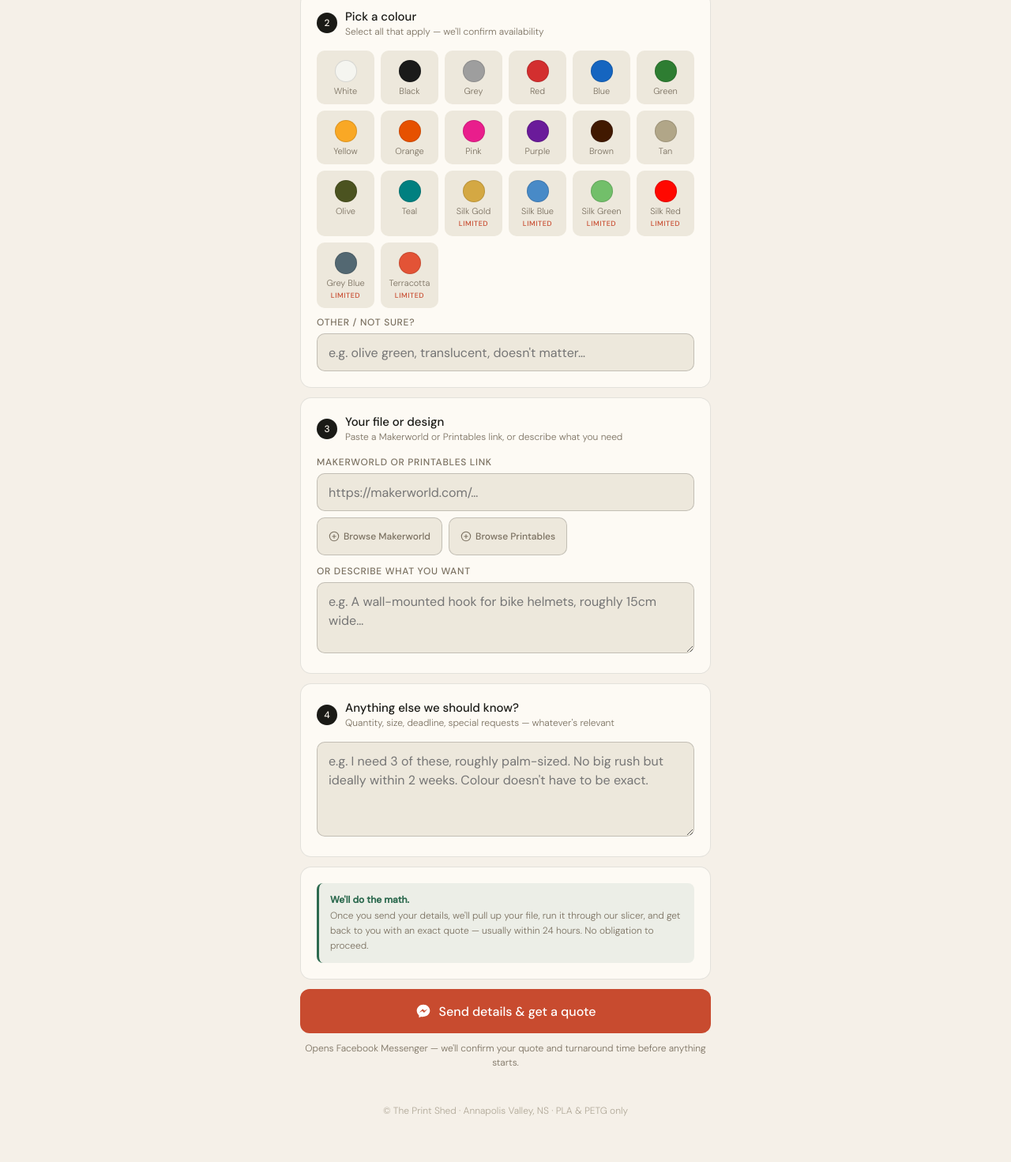
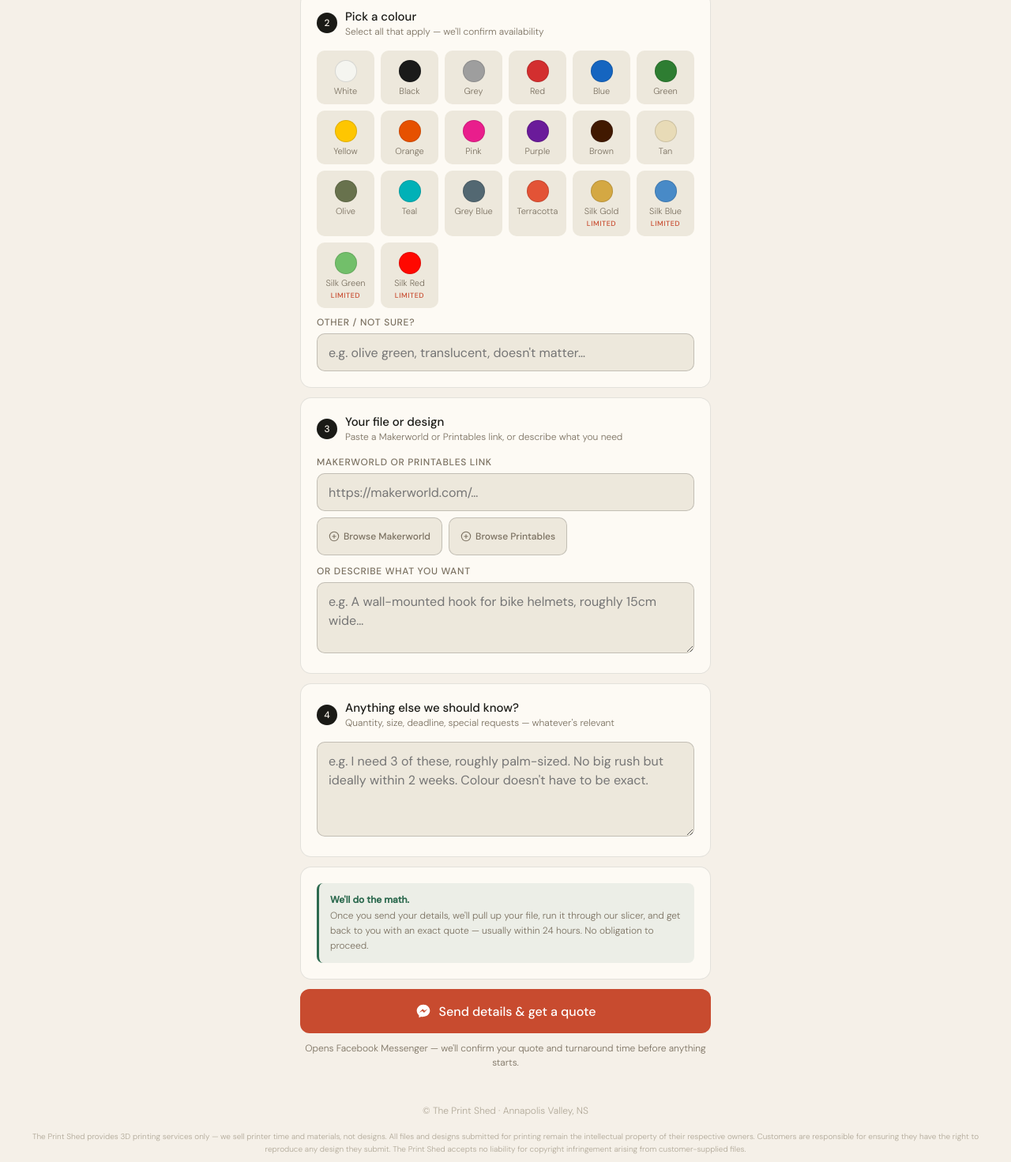
Before and after one commit to murphylobster/3DPrint, a plain HTML site: page index.html in a window 1280 px wide. Shown: the part 789-2260 px from the top of the page at 79% size. Drawn offline with nearby package versions, Linux system fonts and the light colour scheme.

Commit message:
Update index.html

```diff
--- a/index.html
+++ b/index.html
@@ -568,7 +568,9 @@
 </div>
 
 <footer>
-  © The Print Shed · Annapolis Valley, NS · PLA & PETG only
+  © The Print Shed · Annapolis Valley, NS
+  <br><br>
+  <small>The Print Shed provides 3D printing services only — we sell printer time and materials, not designs. All files and designs submitted for printing remain the intellectual property of their respective owners. Customers are responsible for ensuring they have the right to reproduce any design they submit. The Print Shed accepts no liability for copyright infringement arising from customer-supplied files.</small>
 </footer>
 
 <script>
@@ -595,21 +597,21 @@
       { name: 'Red',            hex: '#d32f2f' },
       { name: 'Blue',           hex: '#1565c0' },
       { name: 'Green',          hex: '#2e7d32' },
-      { name: 'Yellow',         hex: '#f9a825' },
+      { name: 'Yellow',         hex: '#FEC601' },
       { name: 'Orange',         hex: '#e65100' },
       { name: 'Pink',           hex: '#e91e8c' },
       { name: 'Purple',         hex: '#6a1b9a' },
       { name: 'Brown',          hex: '#411900' },
-      { name: 'Tan',            hex: '#B1A688' },
-      { name: 'Olive',          hex: '#4B5320' },
-      { name: 'Teal',           hex: '#008080' },
+      { name: 'Tan',            hex: '#E8DBB7' },
+      { name: 'Olive',          hex: '#68724D' },
+      { name: 'Teal',           hex: '#00B1B7' },
+      { name: 'Grey Blue',      hex: '#536872' },
+      { name: 'Terracotta',     hex: '#E35336' },
       // ── Specials (remove when out of stock) ──
       { name: 'Silk Gold',      hex: '#d4a843', special: true },
       { name: 'Silk Blue',      hex: '#488AC7', special: true },
       { name: 'Silk Green',     hex: '#72BF6A', special: true },
       { name: 'Silk Red',       hex: '#FF0800', special: true },
-      { name: 'Grey Blue',      hex: '#536872', special: true },
-      { name: 'Terracotta',     hex: '#E35336', special: true },
     ],
     PETG: [
       // ── Staples (always in stock) ──
```
